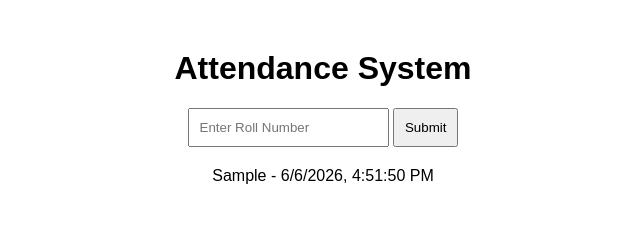
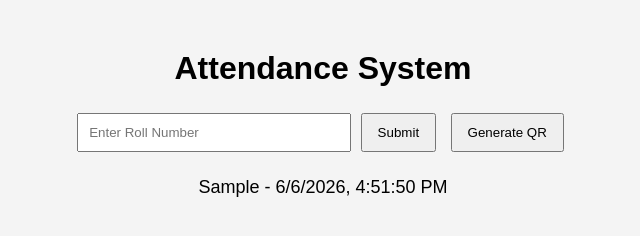
Before and after one commit to himanii1218-sketch/QR-Code-Attendance-System, a plain HTML site: page index.html in a window 1280 px wide. Both pictures are taken after typing "Sample" into the empty fields and a click on the button "Submit". Shown: the whole page, without its empty margins (317-957 px from the left). Drawn offline with Linux system fonts and the light colour scheme.

Commit message:
Add files via upload
Added dynamic QR code generation feature

```diff
--- a/index.html
+++ b/index.html
@@ -1,3 +1,4 @@
+<!DOCTYPE html>
 <!DOCTYPE html>
 <html>
 <head>
@@ -14,8 +15,15 @@
         Submit
     </button>
 
+    <button onclick="generateQR()">
+        Generate QR
+    </button>
+
     <p id="result"></p>
 
+    <div id="qrcode"></div>
+
+    <script src="https://cdnjs.cloudflare.com/ajax/libs/qrcodejs/1.0.0/qrcode.min.js"></script>
     <script src="script.js"></script>
 
 </body>
--- a/script.js
+++ b/script.js
@@ -3,10 +3,13 @@ let attendance = [];
 function markAttendance() {
     let roll = document.getElementById("roll").value;
 
-    let now = new Date();
+    if (roll === "") {
+        alert("Enter Roll Number");
+        return;
+    }
 
     attendance.push(
-        roll + " - " + now.toLocaleString()
+        roll + " - " + new Date().toLocaleString()
     );
 
     document.getElementById("result").innerHTML =
@@ -14,3 +17,20 @@ function markAttendance() {
 
     document.getElementById("roll").value = "";
 }
+
+function generateQR() {
+    let roll = document.getElementById("roll").value;
+
+    if (roll === "") {
+        alert("Enter Roll Number");
+        return;
+    }
+
+    document.getElementById("qrcode").innerHTML = "";
+
+    new QRCode(document.getElementById("qrcode"), {
+        text: roll,
+        width: 200,
+        height: 200
+    });
+}
--- a/style.css
+++ b/style.css
@@ -1,18 +1,28 @@
 body {
-    font-family: Arial;
+    font-family: Arial, sans-serif;
     text-align: center;
     margin-top: 50px;
+    background-color: #f4f4f4;
 }
 
 input {
     padding: 10px;
+    width: 250px;
 }
 
 button {
-    padding: 10px;
+    padding: 10px 15px;
+    margin: 5px;
     cursor: pointer;
 }
 
 #result {
     margin-top: 20px;
+    font-size: 18px;
 }
+
+#qrcode {
+    margin-top: 30px;
+    display: flex;
+    justify-content: center;
+}
```
Lines whose indentation alone changed are shown as unchanged.
